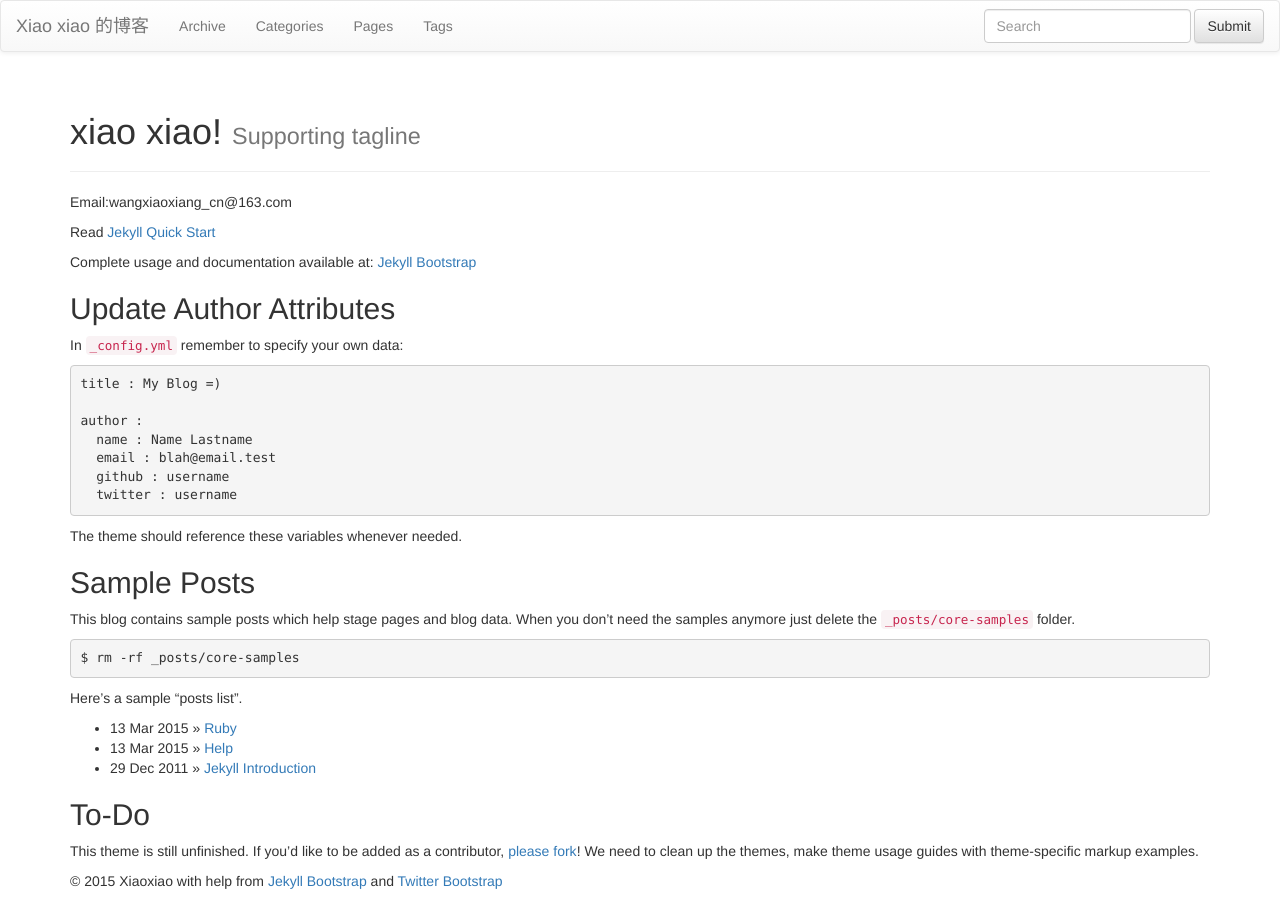
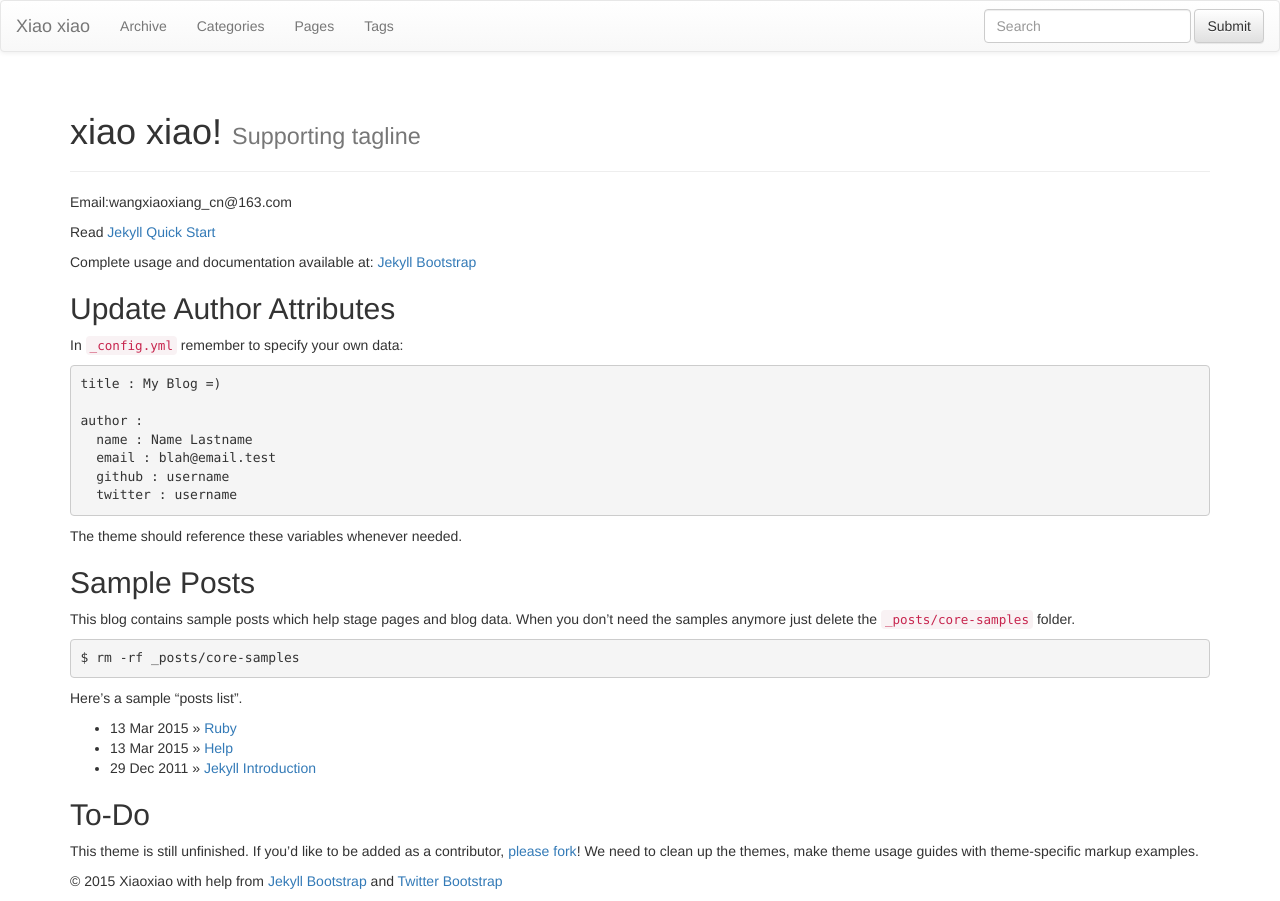
Before and after one commit to plusjade/jekyll-bootstrap, a Jekyll site: the page built from index.md, in a window 1280 px wide. Built offline with Jekyll 4.4.1, drawn with Linux system fonts in a browser that asks for light colours; nearby versions of some CDN libraries; library files that are not in the unit come from our copies.

Commit message:
Update _config.yml

```diff
--- a/_config.yml
+++ b/_config.yml
@@ -8,7 +8,7 @@ highlighter: pygments
 # Themes are encouraged to use these universal variables
 # so be sure to set them if your theme uses them.
 #
-title : Xiao xiao 的博客
+title : Xiao xiao
 tagline: 会飞的程序猿
 author :
   name : Xiaoxiao
```
